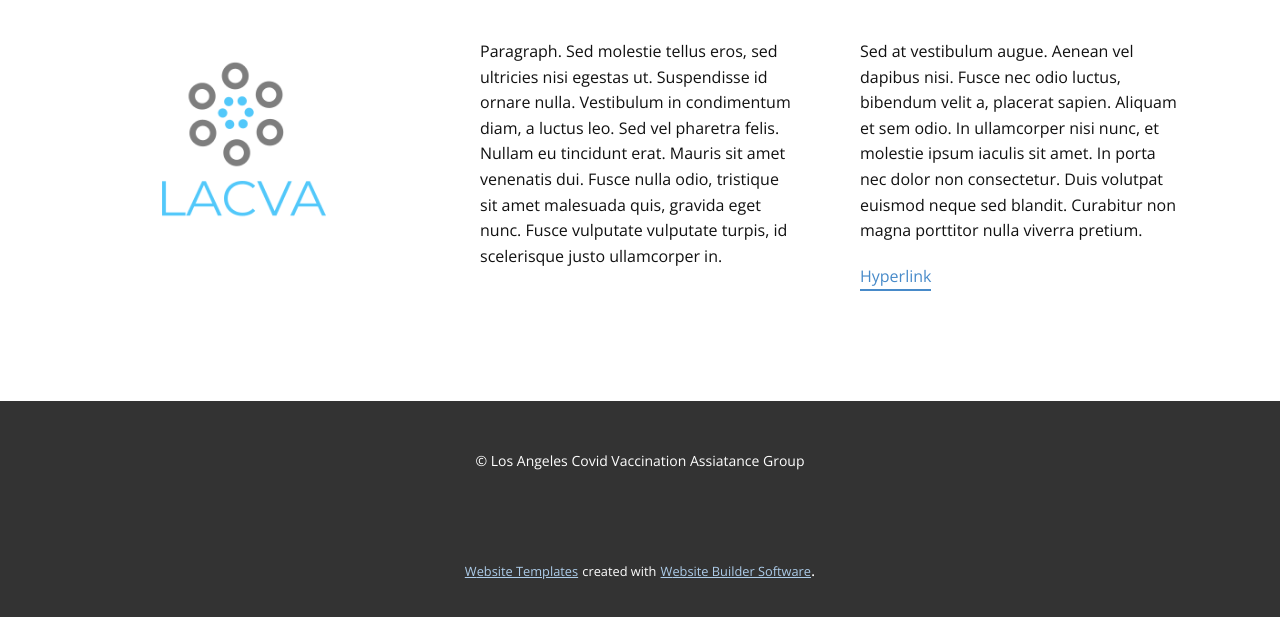
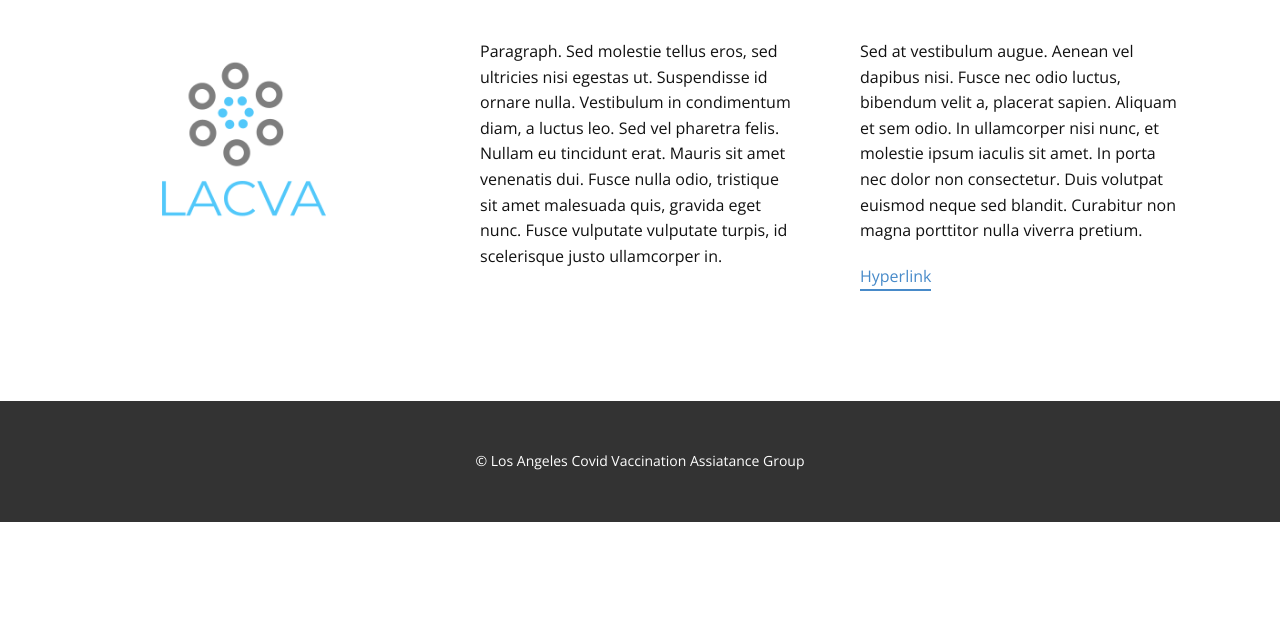
Before and after one commit to xd-arsenic/LACVA, a plain HTML site: page About.html in a window 1280 px wide. Shown: the part 259-876 px from the top of the page. After the commit the page ends 800 px from the top, so only its background shows below. Drawn offline with nearby package versions, Linux system fonts and the light colour scheme.

Commit message:
Update About.html

```diff
--- a/About.html
+++ b/About.html
@@ -51,7 +51,7 @@
             <div class="u-black u-container-style u-inner-container-layout u-opacity u-opacity-95 u-sidenav">
               <div class="u-sidenav-overflow">
                 <div class="u-menu-close"></div>
-                <ul class="u-align-center u-nav u-popupmenu-items u-unstyled u-nav-2"><li class="u-nav-item"><a class="u-button-style u-nav-link" href="Home.html">Home</a>
+                <ul class="u-align-center u-nav u-popupmenu-items u-unstyled u-nav-2"><li class="u-nav-item"><a class="u-button-style u-nav-link" href="index.html">Home</a>
 </li><li class="u-nav-item"><a class="u-button-style u-nav-link" href="About.html">About</a>
 </li><li class="u-nav-item"><a class="u-button-style u-nav-link" href="Contact.html">Contact</a>
 </li></ul>
@@ -113,16 +113,5 @@
     <footer class="u-align-center u-clearfix u-footer u-grey-80 u-footer" id="sec-78f8"><div class="u-clearfix u-sheet u-sheet-1">
         <p class="u-small-text u-text u-text-variant u-text-1">© Los Angeles Covid Vaccination Assiatance Group</p>
       </div></footer>
-    <section class="u-backlink u-clearfix u-grey-80">
-      <a class="u-link" href="https://nicepage.com/website-templates" target="_blank">
-        <span>Website Templates</span>
-      </a>
-      <p class="u-text">
-        <span>created with</span>
-      </p>
-      <a class="u-link" href="https://nicepage.com/" target="_blank">
-        <span>Website Builder Software</span>
-      </a>.
-    </section>
   </body>
 </html>
```
